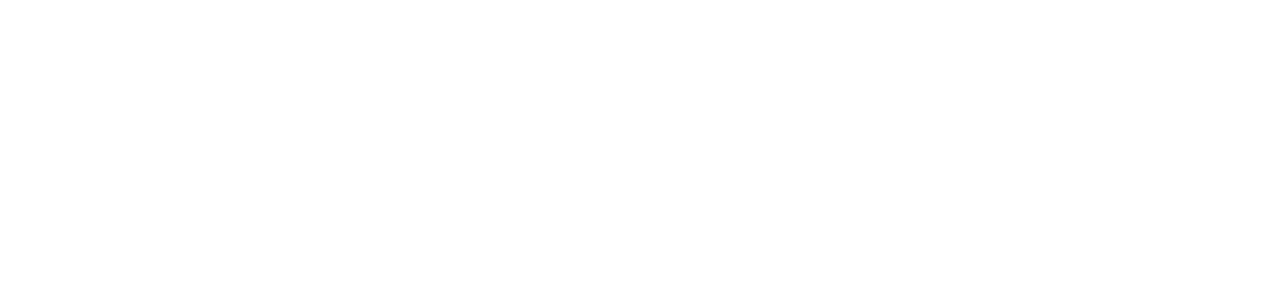
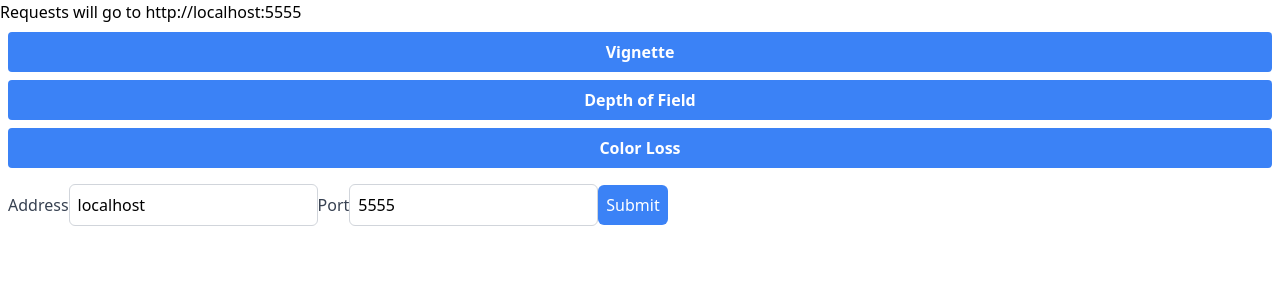
Before and after one commit to SG-Stress-Simulation/remote, a React (Vite) app: page / in a window 1280 px wide. Shown: the top 300 px of the page. Built offline with nearby package versions, Linux system fonts and the light colour scheme.

Commit message:
added basic functionality and rudimental styles

```diff
--- a/src/App.tsx
+++ b/src/App.tsx
@@ -1,5 +1,43 @@
+import { useState } from "react";
+import ActionButton from "./components/ActionButton";
+import NetworkSettingsForm from "./components/NetworkSettingsForm";
+import { NetworkSettings } from "./types/NetworkSettings";
+
 function App() {
-  return <div></div>;
+  const [networkSettings, setNetworkSettings] = useState<NetworkSettings>({
+    address: "localhost",
+    port: 5555,
+  });
+
+  return (
+    <div className="flex flex-col">
+      <div>
+        Requests will go to http://{networkSettings.address}:
+        {networkSettings.port}
+      </div>
+      <div className="flex flex-col gap-2 p-2">
+        <ActionButton
+          label="Vignette"
+          networkSettings={networkSettings}
+          path="/StartVignette"
+        />
+        <ActionButton
+          label="Depth of Field"
+          networkSettings={networkSettings}
+          path="/StartDOF"
+        />
+        <ActionButton
+          label="Color Loss"
+          networkSettings={networkSettings}
+          path="/StartColorLoss"
+        />
+      </div>
+      <NetworkSettingsForm
+        networkSettings={networkSettings}
+        setNetworkSettings={setNetworkSettings}
+      />
+    </div>
+  );
 }
 
 export default App;
--- /dev/null
+++ b/src/components/ActionButton.tsx
@@ -0,0 +1,31 @@
+import { endpointBuilder, uriBuilder } from "../lib/utils";
+import { NetworkSettings } from "../types/NetworkSettings";
+
+type Props = {
+  label: string;
+  networkSettings: NetworkSettings;
+  path: string;
+};
+
+export default function ActionButton({ label, networkSettings, path }: Props) {
+  function triggerAction() {
+    fetch(endpointBuilder(networkSettings, path), {
+      method: "GET",
+    }).then((response) => {
+      if (response.ok) {
+        console.log("Success!");
+      } else {
+        console.error("Error!");
+      }
+    });
+  }
+
+  return (
+    <button
+      className="bg-blue-500 hover:bg-blue-700 text-white font-bold py-2 px-4 rounded"
+      onClick={triggerAction}
+    >
+      {label}
+    </button>
+  );
+}
--- /dev/null
+++ b/src/components/NetworkSettingsForm.tsx
@@ -0,0 +1,50 @@
+import React from "react";
+import { NetworkSettings } from "../types/NetworkSettings";
+
+type Props = {
+  networkSettings: NetworkSettings;
+  setNetworkSettings: React.Dispatch<React.SetStateAction<NetworkSettings>>;
+};
+
+export default function NetworkSettingsForm({
+  networkSettings,
+  setNetworkSettings,
+}: Props) {
+  const [address, setAddress] = React.useState(networkSettings.address);
+  const [port, setPort] = React.useState(networkSettings.port);
+
+  function onSubmit(e: React.FormEvent<HTMLFormElement>) {
+    e.preventDefault();
+    setNetworkSettings({ address, port });
+  }
+
+  return (
+    <div className="flex flex-col gap-2 p-2">
+      <form onSubmit={onSubmit}>
+        <label className="text-gray-700" htmlFor="address">
+          Address
+        </label>
+        <input
+          className="border border-gray-300 rounded-md p-2"
+          type="text"
+          id="address"
+          value={address}
+          onChange={(e) => setAddress(e.target.value)}
+        />
+        <label className="text-gray-700" htmlFor="port">
+          Port
+        </label>
+        <input
+          className="border border-gray-300 rounded-md p-2"
+          type="number"
+          id="port"
+          value={port}
+          onChange={(e) => setPort(parseInt(e.target.value))}
+        />
+        <button className="bg-blue-500 text-white rounded-md p-2" type="submit">
+          Submit
+        </button>
+      </form>
+    </div>
+  );
+}
--- /dev/null
+++ b/src/lib/utils.ts
@@ -0,0 +1,13 @@
+import { NetworkSettings } from "../types/NetworkSettings";
+
+export function uriBuilder(NetworkSettings: NetworkSettings): string {
+  const { address, port } = NetworkSettings;
+  return `http://${address}:${port}/`;
+}
+
+export function endpointBuilder(
+  NetworkSettings: NetworkSettings,
+  path: string
+): string {
+  return `${uriBuilder(NetworkSettings)}${path}`;
+}
--- /dev/null
+++ b/src/types/NetworkSettings.ts
@@ -0,0 +1,4 @@
+export interface NetworkSettings {
+  address: string;
+  port: number;
+}
```
